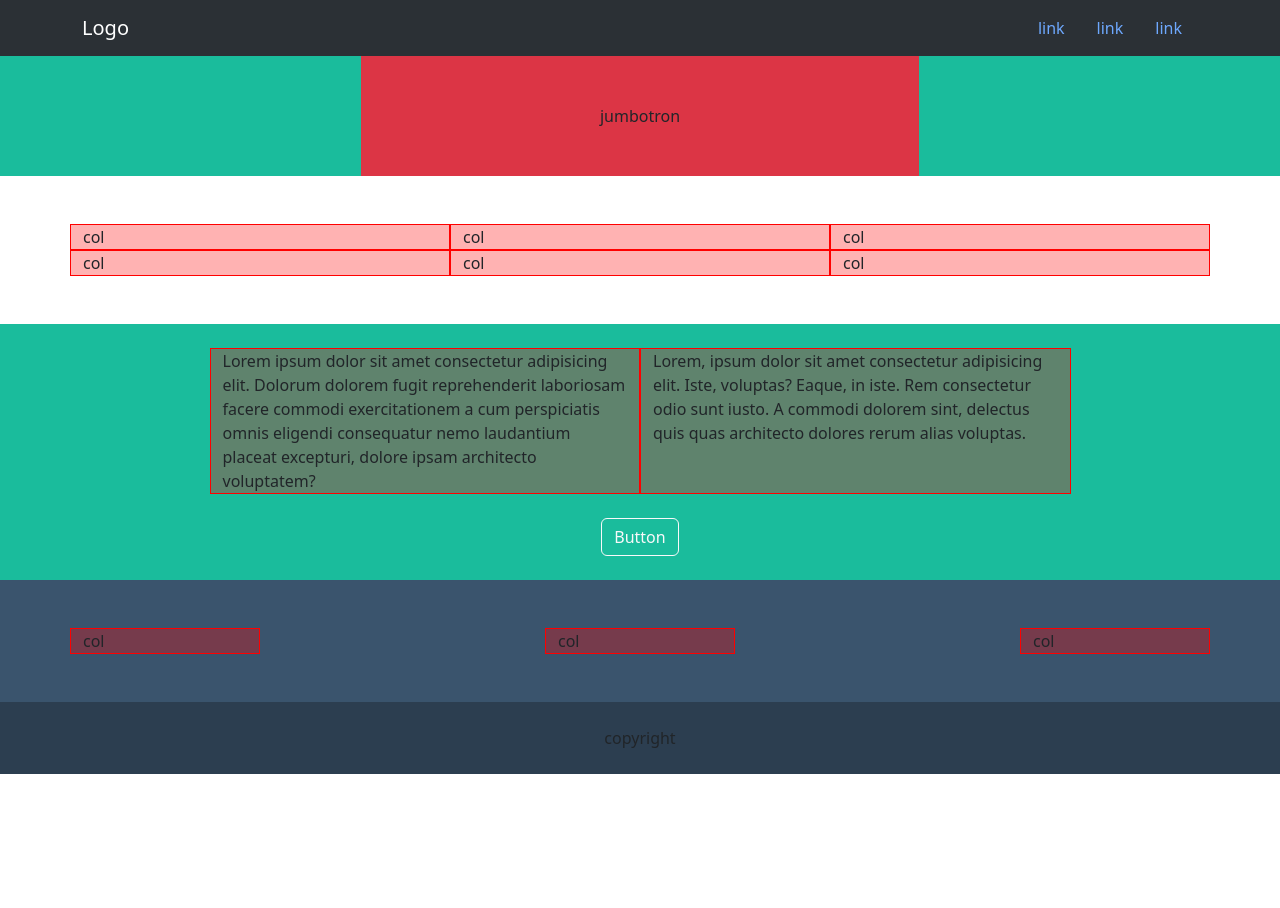
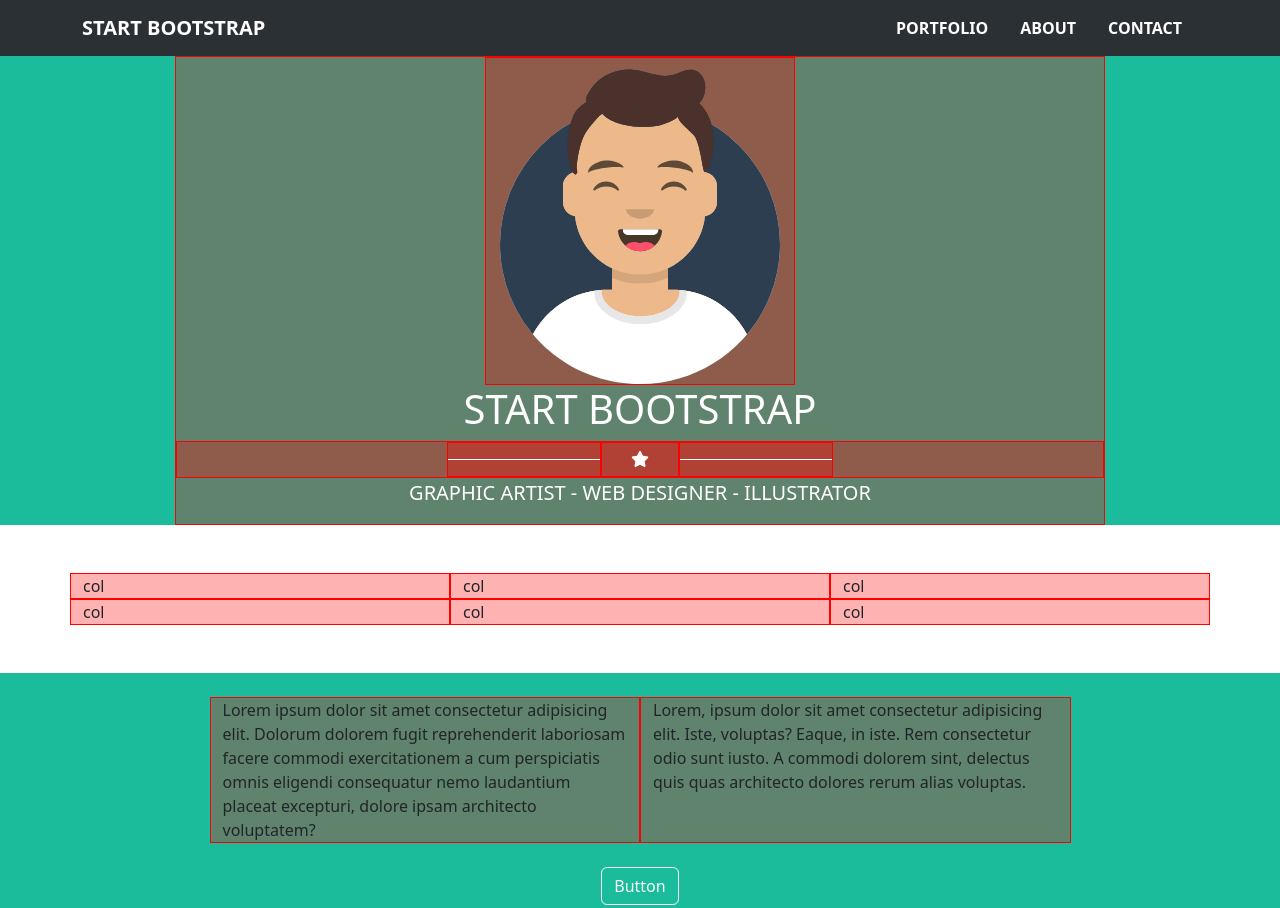
Before and after one commit to AndreaLivornese/html-css-bootstrap-freelancer, a plain HTML site: page index.html in a window 1280 px wide. Shown: the top 908 px of the page. Before the commit the page ends 800 px from the top, so only its background shows below. Drawn offline with nearby package versions, Linux system fonts and the light colour scheme.

Commit message:
stilizzazione navbar e header(jumbotron)

```diff
--- a/index.html
+++ b/index.html
@@ -11,6 +11,9 @@
 
     <!-- my style -->
     <link rel="stylesheet" href="css/style.css">
+
+    <!-- font awesome -->
+    <link rel="stylesheet" href="https://cdnjs.cloudflare.com/ajax/libs/font-awesome/6.5.1/css/all.min.css" integrity="sha512-DTOQO9RWCH3ppGqcWaEA1BIZOC6xxalwEsw9c2QQeAIftl+Vegovlnee1c9QX4TctnWMn13TZye+giMm8e2LwA==" crossorigin="anonymous" referrerpolicy="no-referrer" />
 </head>
 <body>
 
@@ -18,12 +21,12 @@
 
     <nav class="navbar navbar-expand-lg bg-body-tertiary" data-bs-theme="dark">
         <div class="container d-flex justify-content-between">
-            <a class="navbar-brand" href="#">Logo</a>
+            <a class="navbar-brand text-uppercase fw-bold fs-5" href="#">start bootstrap</a>
 
             <ul class="nav">
-                <li><a class="nav-link" href="#">link</a></li>
-                <li><a class="nav-link" href="#">link</a></li>
-                <li><a class="nav-link" href="#">link</a></li>
+                <li><a class="nav-link text-white text-uppercase fw-semibold " href="#">Portfolio</a></li>
+                <li><a class="nav-link text-white text-uppercase fw-semibold " href="#">About</a></li>
+                <li><a class="nav-link text-white text-uppercase fw-semibold " href="#">Contact</a></li>
             </ul>
         </div>
     </nav>
@@ -31,9 +34,29 @@
     <!-- header -->
 
     <header>
-        <div class="container">
-            <div class="square w-50 p-5 me-auto ms-auto bg-danger text-center">
-                jumbotron
+        <div class="container d-flex justify-content-center ">
+            <div class="col-10 d-flex flex-column align-items-center ">
+                <div class="col-4">
+                    <img src="./img/avatar.svg" class="img-fluid" alt="">
+                </div>
+
+                <h1 class="text-white text-uppercase ">start bootstrap</h1>
+
+                <div class="col-12 d-flex justify-content-center ">
+                    <div class="col-2">
+                        <hr class="text-white opacity-100 ">
+                    </div>
+                    <div class="col-1 text-center d-flex  align-items-center  justify-content-center ">
+                        <i class="text-white fa-solid fa-star"></i>
+                    </div>
+                    <div class="col-2">
+                        <hr class="text-white opacity-100 ">
+                    </div>
+                </div>
+
+                <p class="text-white text-uppercase fs-5">
+                    Graphic artist - web designer - illustrator
+                </p>
             </div>
         </div>
     </header>
```
